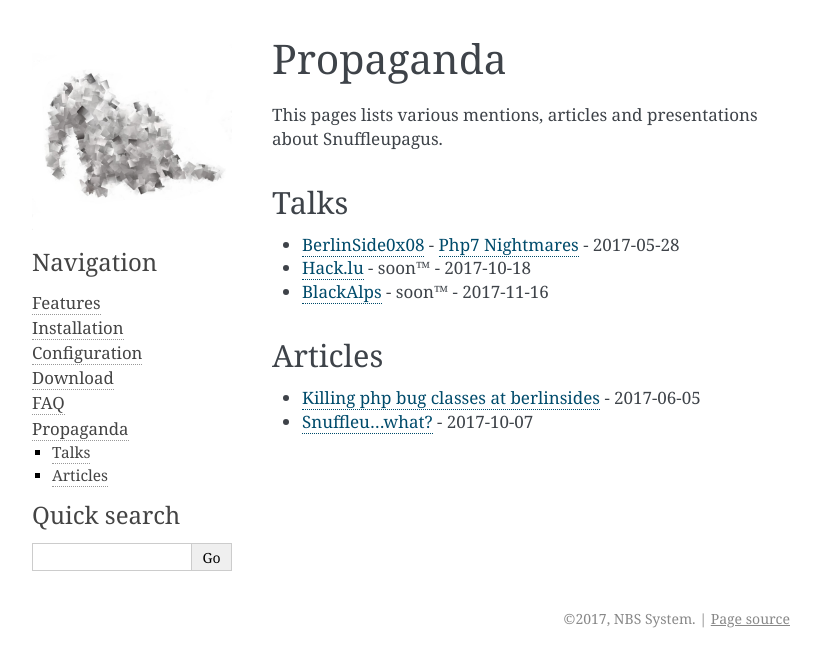
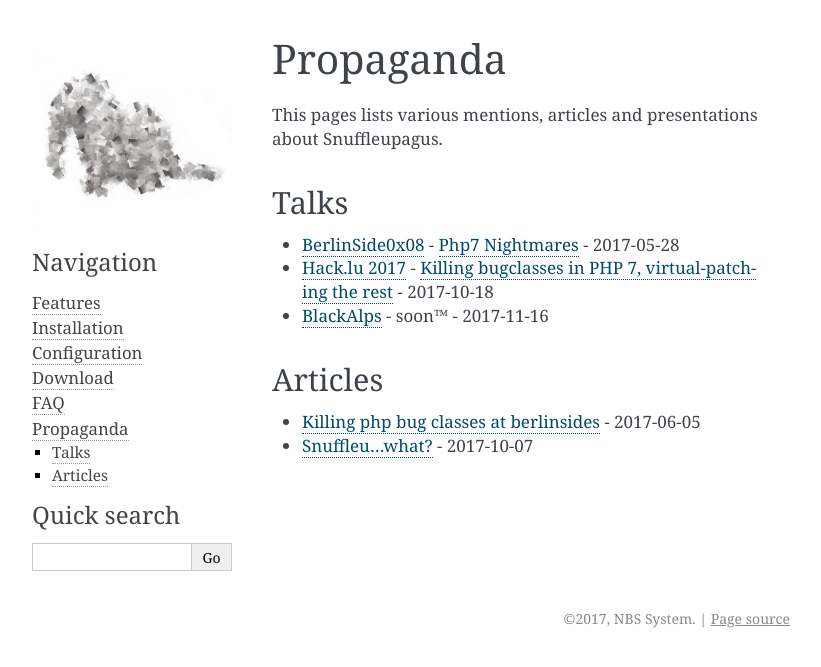
Before and after one commit to jvoisin/snuffleupagus, a Sphinx documentation site: the page built from doc/source/papers.rst, in a window 1280 px wide. Shown: the top 667 px of the page, without its empty margins (234-1055 px from the left). Built offline with Sphinx 7.4.7, drawn with Linux system fonts in a browser that asks for light colours.

Commit message:
Add a note about our hack.lu talk

```diff
--- a/doc/source/papers.rst
+++ b/doc/source/papers.rst
@@ -7,7 +7,7 @@ Talks
 -----
 
 - `BerlinSide0x08 <https://berlinsides.org/?page_id=2168>`_ - `Php7 Nightmares <slides.pdf>`_ - 2017-05-28
-- `Hack.lu <https://2017.hack.lu/talks/>`_ - soon™ - 2017-10-18
+- `Hack.lu 2017 <https://2017.hack.lu/talks/>`_ - `Killing bugclasses in PHP 7, virtual-patching the rest <https://github.com/nbs-system/snuffleupagus/blob/master/slides/hacklu_2017.pdf>`_ - 2017-10-18
 - `BlackAlps <https://blackalps.ch/2017program.php>`_ - soon™ - 2017-11-16
 
 Articles
```
